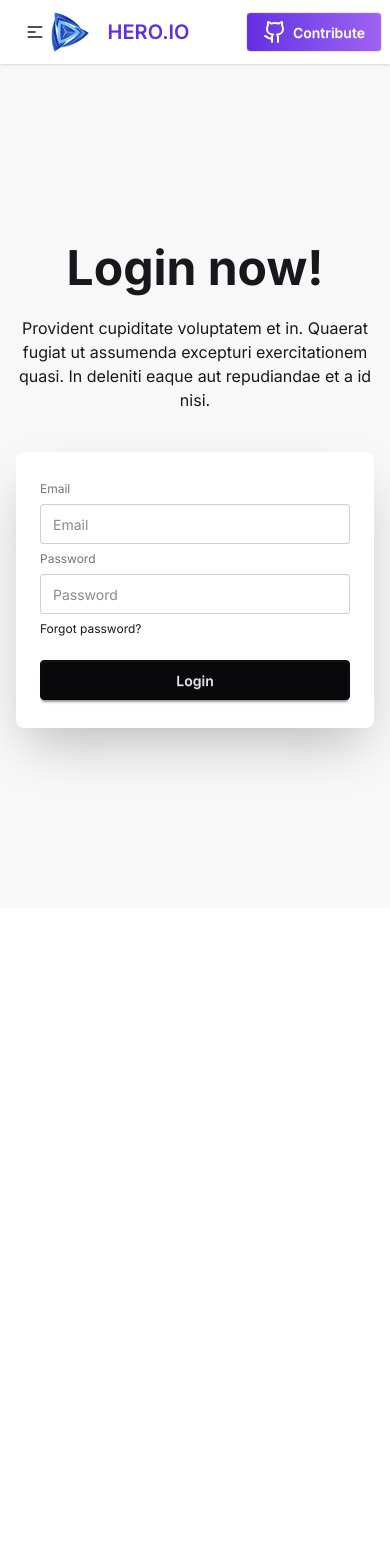
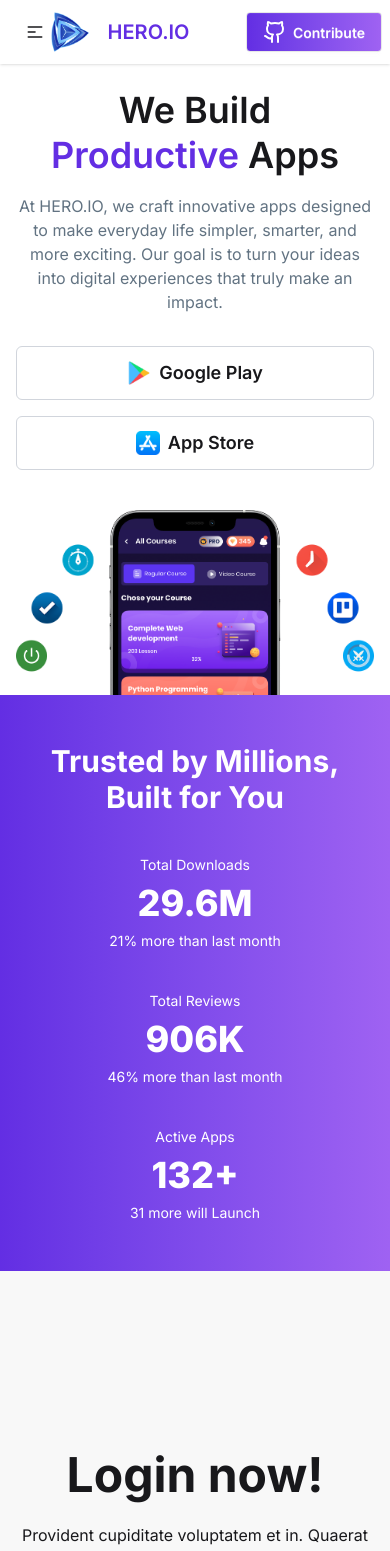
Before and after one commit to TawsifHossain007/Assignment-8, a React (Vite) app: page / in a window 390 px wide. Shown: the top 1551 px of the page. Before the commit the page ends 908 px from the top, so only its background shows below. Built offline with nearby package versions, Linux system fonts and the light colour scheme.

Commit message:
Added the navbar,banner

```diff
--- /dev/null
+++ b/src/Banner/Banner.jsx
@@ -0,0 +1,74 @@
+import React from "react";
+import PlayStoreImg from "../assets/PlayStore.png";
+import AppStoreImg from "../assets/AppStore.png";
+import BannerImg from "../assets/hero.png";
+
+const Banner = () => {
+  return (
+    <div>
+      <div className="flex flex-col justify-center items-center px-4 mt-6 md:mt-12">
+        <h1 className="text-4xl sm:text-5xl md:text-6xl lg:text-7xl font-semibold text-center leading-tight">
+          We Build <br />
+          <span className="text-[#632ee3]">Productive</span> Apps
+        </h1>
+        <p className="font-normal text-base sm:text-lg md:text-xl text-[#627382] text-center mt-4 max-w-2xl">
+          At HERO.IO, we craft innovative apps designed to make everyday life
+          simpler, smarter, and more exciting. <br className="hidden md:block" />
+          Our goal is to turn your ideas into digital experiences that truly make
+          an impact.
+        </p>
+        <div className="flex flex-col sm:flex-row items-center justify-center mt-8 sm:mt-12 gap-4 w-full sm:w-auto">
+          <div className="flex items-center justify-center gap-2 border border-gray-300 px-4 py-3 rounded-md w-full sm:w-auto hover:bg-gray-300 cursor-pointer">
+            <img src={PlayStoreImg} alt="Google Play" className="w-6 sm:w-8" />
+            <button className="font-semibold text-lg sm:text-xl cursor-pointer">
+              Google Play
+            </button>
+          </div>
+          <div className="flex items-center justify-center gap-2 border border-gray-300 px-4 py-3 rounded-md w-full sm:w-auto hover:bg-gray-300 cursor-pointer">
+            <img src={AppStoreImg} alt="App Store" className="w-6 sm:w-8" />
+            <button className="font-semibold text-lg sm:text-xl cursor-pointer">
+              App Store
+            </button>
+          </div>
+        </div>
+        <div className="mt-10 sm:mt-12 w-full flex justify-center">
+          <img src={BannerImg} alt="Banner" className="max-w-full h-auto" />
+        </div>
+      </div>
+      <div className="bg-gradient-to-r from-[#632ee3] to-[#9f62f2] text-white px-6 py-12 sm:px-12 md:px-20 lg:px-[80px]">
+        <h1 className="text-center font-bold text-3xl sm:text-4xl md:text-5xl lg:text-[48px]">
+          Trusted by Millions, Built for You
+        </h1>
+        <div className="flex flex-col md:flex-row items-center justify-around mt-10 md:mt-12 gap-10 md:gap-0">
+          <div className="text-center">
+            <p className="text-sm sm:text-base">Total Downloads</p>
+            <p className="mt-2 font-extrabold text-4xl sm:text-5xl md:text-6xl lg:text-[64px]">
+              29.6M
+            </p>
+            <p className="mt-2 text-sm sm:text-base">
+              21% more than last month
+            </p>
+          </div>
+          <div className="text-center">
+            <p className="text-sm sm:text-base">Total Reviews</p>
+            <p className="mt-2 font-extrabold text-4xl sm:text-5xl md:text-6xl lg:text-[64px]">
+              906K
+            </p>
+            <p className="mt-2 text-sm sm:text-base">
+              46% more than last month
+            </p>
+          </div>
+          <div className="text-center">
+            <p className="text-sm sm:text-base">Active Apps</p>
+            <p className="mt-2 font-extrabold text-4xl sm:text-5xl md:text-6xl lg:text-[64px]">
+              132+
+            </p>
+            <p className="mt-2 text-sm sm:text-base">31 more will Launch</p>
+          </div>
+        </div>
+      </div>
+    </div>
+  );
+};
+
+export default Banner;
--- a/src/Header/Navbar.jsx
+++ b/src/Header/Navbar.jsx
@@ -9,10 +9,10 @@
       <Link to="/">
         <li className="m-2">Home</li>
       </Link>
-      <Link to="/about">
+      <Link to="/apps">
         <li className="m-2">Apps</li>
       </Link>
-      <Link to="/ReadList">
+      <Link to="/installation">
         <li className="m-2">Installation</li>
       </Link>
     </>
--- /dev/null
+++ b/src/Pages/Apps/Apps.jsx
@@ -0,0 +1,11 @@
+import React from 'react';
+
+const Apps = () => {
+    return (
+        <div>
+            <h1>I am Apps</h1>
+        </div>
+    );
+};
+
+export default Apps;
--- /dev/null
+++ b/src/Pages/Home/Home.jsx
@@ -0,0 +1,12 @@
+import React from 'react';
+import Banner from '../../Banner/Banner';
+
+const Home = () => {
+    return (
+        <div>
+            <Banner></Banner>
+        </div>
+    );
+};
+
+export default Home;
--- /dev/null
+++ b/src/Pages/Installation/Installation.jsx
@@ -0,0 +1,11 @@
+import React from 'react';
+
+const Installation = () => {
+    return (
+        <div>
+            <h1>I am installation</h1>
+        </div>
+    );
+};
+
+export default Installation;
--- a/src/Routes/Routes.jsx
+++ b/src/Routes/Routes.jsx
@@ -1,11 +1,29 @@
 import { createBrowserRouter } from "react-router";
 import Root from "../Pages/Root/Root";
 import ErrorPage from "../Pages/ErrorPage/ErrorPage";
+import Home from "../Pages/Home/Home";
+import Apps from "../Pages/Apps/Apps";
+import Installation from "../Pages/Installation/Installation";
 
 export const router = createBrowserRouter([
   {
     path: "/",
     Component: Root,
-    errorElement: <ErrorPage></ErrorPage>
+    errorElement: <ErrorPage></ErrorPage>,
+    children:[
+        {
+            index:true,
+            path:'/',
+            Component:Home
+        },
+        {
+            path:'/apps',
+            Component: Apps
+        },
+        {
+            path:'/installation',
+            Component:Installation
+        }
+    ]
   },
 ]);
```
Also changed, not shown: src/assets/AppStore.png (added), src/assets/PlayStore.png (added).
